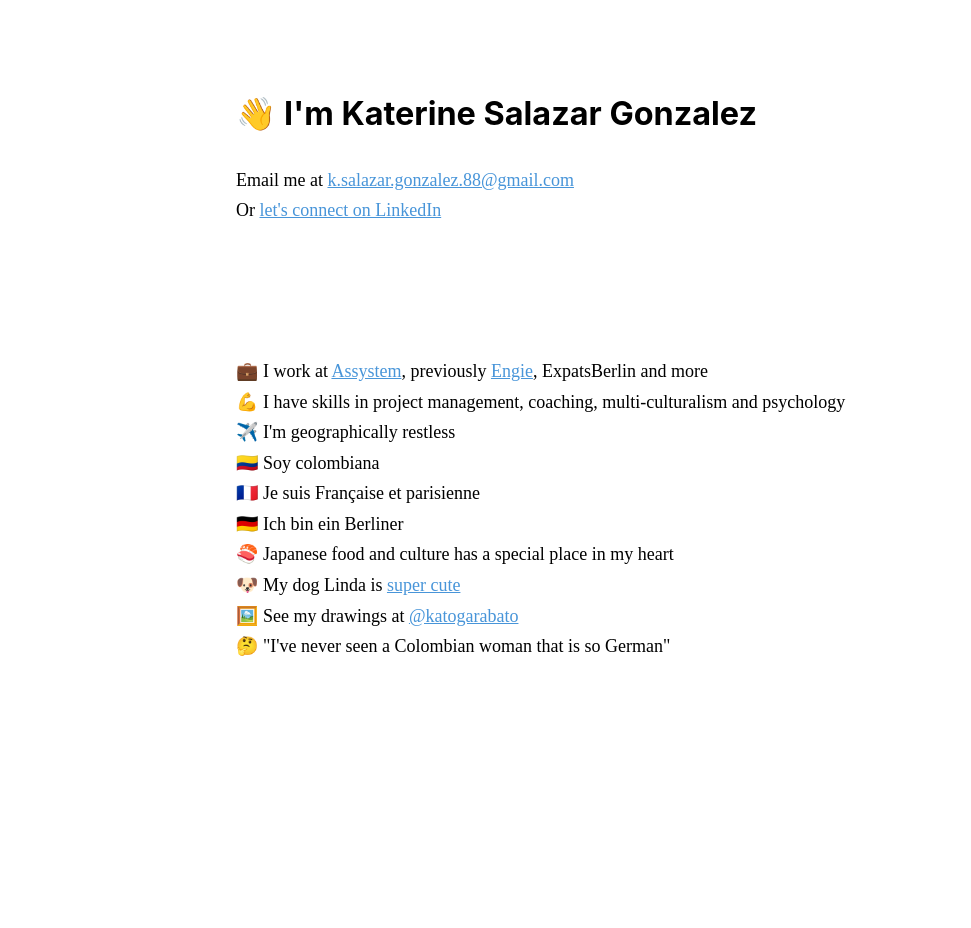
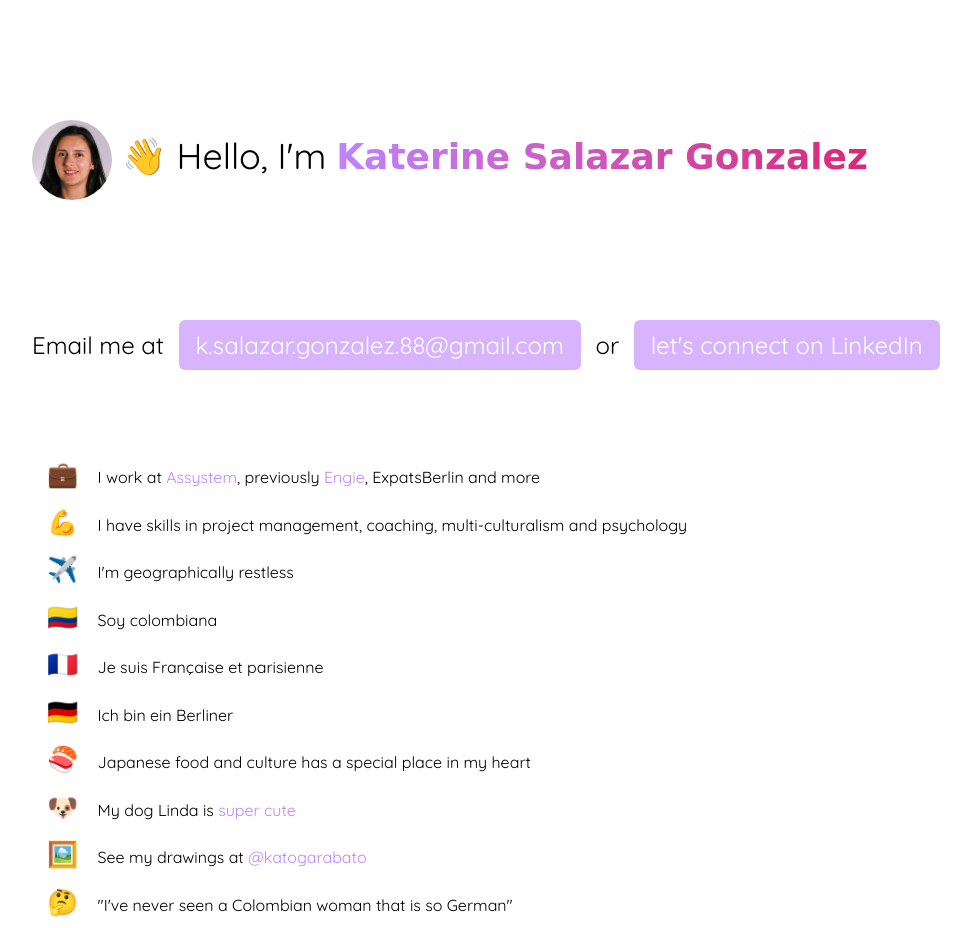
Before and after one commit to jmfayard/katerine.me, a plain HTML site: page index.html in a window 1280 px wide. Shown: the whole page, without its empty margins (8-979 px from the left). Before the commit the page ends 800 px from the top, so only its background shows below. Drawn offline with nearby package versions, Linux system fonts and the light colour scheme; a web font is replaced by a local one.

Commit message:
add tailwindcss and format document

```diff
--- a/index.html
+++ b/index.html
@@ -15,61 +15,74 @@
       sizes="16x16 32x32"
       href="https:/katerine.me/favicon.ico"
     />
-    <link href="static/css/published.css" rel="stylesheet" />
-    <link href="static/css/css.css" rel="stylesheet" />
+
+    <link rel="stylesheet" href="static/css/styles.css" />
+
+    <script src="https://cdn.tailwindcss.com"></script>
   </head>
 
-  <body class="published-wrap no-ad-size">
-    <div class="note note-detail-markdown">
-      <h2>👋 I'm Katerine Salazar Gonzalez</h2>
+  <body>
+    <div class="flex flex-col sm:p-5 md:p-10 container">
+      <div class="mb-10 py-20">
+        <h1 class="lg:text-4xl md:text-2xl xs:text-xl">
+          <img class="inline-block h-20 w-20 rounded-full ring-2 ring-white" src="images/profile.jpg" alt="">
+          👋 Hello, I'm
 
-      <p class="container">
+          <span class="calligraphy font-bold text-transparent bg-clip-text bg-gradient-to-r from-purple-400 to-pink-600"">
+            Katerine Salazar Gonzalez
+          </span>
+
+        </h1>
+      </div>
+
+      <div class="mb-20 text-2xl">
         Email me at
-        <a href="mailto:k.salazar.gonzalez.88@gmail.com" rel="nofollow"
-          >k.salazar.gonzalez.88@gmail.com</a
-        >
-        <br />
-        Or
+
+        <button class="mx-2 group relative justify-center rounded-md border border-transparent bg-purple-300 py-2 px-4 text-white hover:bg-purple-700 focus:outline-none focus:ring-2 focus:ring-purple-500 focus:ring-offset-2">
+          <a href="mailto:k.salazar.gonzalez.88@gmail.com" rel="nofollow">k.salazar.gonzalez.88@gmail.com</a>
+        </button>
+
+        or
+
+        <button class="mx-2 group relative justify-center rounded-md border border-transparent bg-purple-300 py-2 px-4 text-white hover:bg-purple-700 focus:outline-none focus:ring-2 focus:ring-purple-500 focus:ring-offset-2">
           <a
             href="https://fr.linkedin.com/in/katerine-salazar-gonzalez1"
             rel="nofollow"
             >let's connect on LinkedIn</a
           >
-      </p>
-      <!-- img src="/images/profile.jpg" class="avatar float-right" alt="Author Avatar" -->
+        </button>
+      </div>
 
-      <br class="clearfix" />
 
+
+      <div class="skills">
         <ul>
           <li>
-          💼 I work at
-          <a href="https://www.assystem.com/en/" rel="nofollow">Assystem</a>,
-          previously <a href="https://www.engie.fr/" rel="nofollow">Engie</a>,
+            <span class="icon">💼</span> I work at
+            <a href="https://www.assystem.com/en/" rel="nofollow" class="text-purple-400">Assystem</a>,
+            previously <a href="https://www.engie.fr/" rel="nofollow" class="text-purple-400">Engie</a>,
             ExpatsBerlin and more
           </li>
           <li>
-          💪 I have skills in project management, coaching, multi-culturalism
+            <span class="icon">💪</span> I have skills in project management, coaching, multi-culturalism
             and psychology
           </li>
-        <li>✈️ I'm geographically restless</li>
-        <li>🇨🇴 Soy colombiana</li>
-        <li>🇫🇷 Je suis Française et parisienne</li>
-        <li>🇩🇪 Ich bin ein Berliner</li>
-        <li>🍣 Japanese food and culture has a special place in my heart</li>
+          <li><span class="icon">✈️</span> I'm geographically restless</li>
+          <li><span class="icon">🇨🇴</span> Soy colombiana</li>
+          <li><span class="icon">🇫🇷</span> Je suis Française et parisienne</li>
+          <li><span class="icon">🇩🇪</span> Ich bin ein Berliner</li>
+          <li><span class="icon">🍣</span> Japanese food and culture has a special place in my heart</li>
           <li>
-          🐶 My dog Linda is
-          <a href="https://www.instagram.com/linda.juancho/" rel="nofollow"
-            >super cute</a
-          >
+            <span class="icon">🐶</span> My dog Linda is
+            <a href="https://www.instagram.com/linda.juancho/" rel="nofollow" class="text-purple-400">super cute</a>
           </li>
           <li>
-          🖼️ See my drawings at
-          <a href="https://www.instagram.com/katogarabato" rel="nofollow"
-            >@katogarabato</a
-          >
+            <span class="icon">🖼️</span> See my drawings at
+            <a href="https://www.instagram.com/katogarabato" rel="nofollow" class="text-purple-400">@katogarabato</a>
           </li>
-        <li>🤔 "I've never seen a Colombian woman that is so German"</li>
+          <li><span class="icon">🤔</span> "I've never seen a Colombian woman that is so German"</li>
         </ul>
+      </div>
     </div>
   </body>
 </html>
--- a/static/css/css.css
+++ /dev/null
@@ -1,57 +0,0 @@
-
-/* cyrillic-ext */
-@font-face {
-  font-family: 'Noto Serif';
-  font-style: normal;
-  font-weight: 400;
-  src: url(https://fonts.gstatic.com/s/notoserif/v21/ga6Iaw1J5X9T9RW6j9bNfFoWaDq8fMVxMw.woff2) format('woff2');
-  unicode-range: U+0460-052F, U+1C80-1C88, U+20B4, U+2DE0-2DFF, U+A640-A69F, U+FE2E-FE2F;
-}
-/* cyrillic */
-@font-face {
-  font-family: 'Noto Serif';
-  font-style: normal;
-  font-weight: 400;
-  src: url(https://fonts.gstatic.com/s/notoserif/v21/ga6Iaw1J5X9T9RW6j9bNfFMWaDq8fMVxMw.woff2) format('woff2');
-  unicode-range: U+0301, U+0400-045F, U+0490-0491, U+04B0-04B1, U+2116;
-}
-/* greek-ext */
-@font-face {
-  font-family: 'Noto Serif';
-  font-style: normal;
-  font-weight: 400;
-  src: url(https://fonts.gstatic.com/s/notoserif/v21/ga6Iaw1J5X9T9RW6j9bNfFsWaDq8fMVxMw.woff2) format('woff2');
-  unicode-range: U+1F00-1FFF;
-}
-/* greek */
-@font-face {
-  font-family: 'Noto Serif';
-  font-style: normal;
-  font-weight: 400;
-  src: url(https://fonts.gstatic.com/s/notoserif/v21/ga6Iaw1J5X9T9RW6j9bNfFQWaDq8fMVxMw.woff2) format('woff2');
-  unicode-range: U+0370-03FF;
-}
-/* vietnamese */
-@font-face {
-  font-family: 'Noto Serif';
-  font-style: normal;
-  font-weight: 400;
-  src: url(https://fonts.gstatic.com/s/notoserif/v21/ga6Iaw1J5X9T9RW6j9bNfFgWaDq8fMVxMw.woff2) format('woff2');
-  unicode-range: U+0102-0103, U+0110-0111, U+0128-0129, U+0168-0169, U+01A0-01A1, U+01AF-01B0, U+1EA0-1EF9, U+20AB;
-}
-/* latin-ext */
-@font-face {
-  font-family: 'Noto Serif';
-  font-style: normal;
-  font-weight: 400;
-  src: url(https://fonts.gstatic.com/s/notoserif/v21/ga6Iaw1J5X9T9RW6j9bNfFkWaDq8fMVxMw.woff2) format('woff2');
-  unicode-range: U+0100-024F, U+0259, U+1E00-1EFF, U+2020, U+20A0-20AB, U+20AD-20CF, U+2113, U+2C60-2C7F, U+A720-A7FF;
-}
-/* latin */
-@font-face {
-  font-family: 'Noto Serif';
-  font-style: normal;
-  font-weight: 400;
-  src: url(https://fonts.gstatic.com/s/notoserif/v21/ga6Iaw1J5X9T9RW6j9bNfFcWaDq8fMU.woff2) format('woff2');
-  unicode-range: U+0000-00FF, U+0131, U+0152-0153, U+02BB-02BC, U+02C6, U+02DA, U+02DC, U+2000-206F, U+2074, U+20AC, U+2122, U+2191, U+2193, U+2212, U+2215, U+FEFF, U+FFFD;
-}
--- a/static/css/published.css
+++ /dev/null
@@ -1,87 +0,0 @@
-@charset "UTF-8";
-/* CSS compiled from SCSS - Do not edit .css directly.  Styles © Simperium  */
-html { font-family: -apple-system,BlinkMacSystemFont,"Segoe UI",Roboto,Oxygen-Sans,Ubuntu,Cantarell,"Helvetica Neue",sans-serif; }
-
-ul {
-  list-style-type: none;
-}
-
-.avatar {
-  border: #616870;
-  border-radius: 20px;
-}
-
-.container {
-  width: 100%;
-  height: 7rem;
-}
-
-.clearfix {
-  overflow: auto;
-  clear:right;
-}
-img.avatar {
-  width: 150px;
-  height: 150px;
-}
-
-.float-right {
-  float: right;
-  background-color: red;
-  margin: 0 0 0.5rem 0.5rem
-
-}
-
-.published-wrap { margin: 0 auto; }
-.published-wrap.ad-size { max-width: 971px; }
-.published-wrap.no-ad-size { max-width: 832px; }
-.published-wrap img { max-width: 100%; height: auto; }
-
-.logo { background: url(/img/logo.png) no-repeat left top; background-size: 18px; padding: 0px 0 9px 25px; margin: -9px 0; }
-@media print, (-o-min-device-pixel-ratio: 5 / 4), (-webkit-min-device-pixel-ratio: 1.25), (min-resolution: 120dpi), (min-width: 600px) { .logo { background: url(/img/logo@2x.png) no-repeat left top; background-size: 18px; } }
-
-.wrapper { position: relative; }
-
-.note { position: relative; padding: 40px 20px; font-size: 18px; line-height: 1.6em; min-height: 440px; }
-.ad-size .note { margin-left: 139px; }
-.note .tab { width: 2em; display: inline-block; }
-@media print { .note { /* make sure background graphics get printed */ }
-  .note li.checklist-item span { -webkit-print-color-adjust: exact !important; /* Chrome, Safari */ color-adjust: exact !important; /*Firefox*/ } }
-
-#published_footer { position: static; margin-top: 16px; padding-bottom: 15px; text-align: center; }
-#published_footer .footer-copyright { width: 100%; margin: 0 auto 10px; text-align: center; float: none; }
-#published_footer li { float: none; display: inline-block; }
-#published_footer .first-footer-link { clear: both; }
-
-.note-detail-markdown { user-select: auto; font-family: 'Noto Serif', serif; font-size: 18px; line-height: 1.7; word-wrap: break-word; }
-.note-detail-markdown h1, .note-detail-markdown h2, .note-detail-markdown h3, .note-detail-markdown h4, .note-detail-markdown h5, .note-detail-markdown h6, .note-detail-markdown #title { line-height: 1.15; font-family: -apple-system,BlinkMacSystemFont,"Segoe UI",Roboto,Oxygen-Sans,Ubuntu,Cantarell,"Helvetica Neue",sans-serif; margin: 1.7em 0 1em 0; }
-.note-detail-markdown h1, .note-detail-markdown #title { font-size: 2.2em; }
-.note-detail-markdown h1:first-of-type, .note-detail-markdown #title:first-of-type { margin-top: 0; }
-.note-detail-markdown h2 { font-size: 1.8em; }
-.note-detail-markdown h3 { font-size: 1.4em; }
-.note-detail-markdown h4 { font-size: 1.2em; }
-.note-detail-markdown h5, .note-detail-markdown h6 { font-size: 1em; text-transform: uppercase; }
-.note-detail-markdown #title { margin-bottom: 0.5em; font-weight: bold; }
-.note-detail-markdown p, .note-detail-markdown ul, .note-detail-markdown ol, .note-detail-markdown blockquote, .note-detail-markdown pre, .note-detail-markdown table, .note-detail-markdown img { margin-bottom: 1.7em; box-sizing: border-box; }
-.note-detail-markdown a { color: #4895d9; }
-.note-detail-markdown hr { border: 0; margin: 3.4em 0; color: #4895d9; height: 1em; }
-.note-detail-markdown hr:before { content: '...'; display: block; width: 100%; letter-spacing: 2em; text-indent: 2em; z-index: 1; line-height: .5; text-align: center; }
-.note-detail-markdown blockquote { font-style: italic; border-left: 4px solid currentColor; margin-left: 0; padding-left: 1.7em; }
-.note-detail-markdown code { font-size: 85%; background: #f1f2f3; border-radius: 3px; background: #f6f7f8; overflow-x: auto; display: inline; }
-.note-detail-markdown p code { display: inline; padding: 4px; color: #616870; }
-.note-detail-markdown pre { padding: 1em; border-radius: 3px; background: #f6f7f8; }
-.note-detail-markdown pre code { color: #616870; background: transparent; display: block; padding: 1em; }
-.note-detail-markdown table { border-collapse: collapse; border-spacing: 0; display: block; width: 100%; }
-.note-detail-markdown table tr:nth-child(2n) { background-color: #f6f7f8; }
-.note-detail-markdown table th, .note-detail-markdown table td { border: 1px solid #c0c4c8; padding: 6px 13px; }
-.note-detail-markdown table th { font-weight: 600; }
-.note-detail-markdown > ul { /* outer-most lists align to the left of the page */ margin-left: -40px; /* align the text with normal (non-checklist) lists; 28px is the size of the left padding */ }
-.note-detail-markdown > ul > li.checklist-item { margin-left: -28px; }
-.note-detail-markdown ul ul, .note-detail-markdown li p { /* remove padding from blocks within list items */ margin-bottom: 0; }
-.note-detail-markdown li p:last-child { margin-bottom: 1.7em; }
-.note-detail-markdown li.checklist-item { list-style: none; margin-left: 0; }
-.note-detail-markdown span.task-list-item-unchecked { background-image: url(/img/circle.svg); background-repeat: no-repeat; background-position: left center; background-size: 24px; padding-left: 28px; }
-.note-detail-markdown span.task-list-item-checked { background-image: url(/img/checkmark.svg); background-repeat: no-repeat; background-position: left center; background-size: 24px; padding-left: 28px; }
-@media only screen and (max-width: 480px) { .note-detail-markdown { font-size: 16px; }
-  .note-detail-markdown h1, .note-detail-markdown h2, .note-detail-markdown h3, .note-detail-markdown h4, .note-detail-markdown h5, .note-detail-markdown h6, .note-detail-markdown #title { margin: 1.19em 0 0.7em 0; }
-  .note-detail-markdown #title { margin-bottom: 0; } }
--- /dev/null
+++ b/static/css/styles.css
@@ -0,0 +1,24 @@
+@import url('https://fonts.googleapis.com/css2?family=Quicksand:wght@300;400;600&family=Shadows+Into+Light+Two&display=swap');
+
+* {
+    font-family: 'Quicksand', sans-serif;
+}
+
+.calligraphy {
+    font-family: 'Shadows Into Light Two', cursive;
+}
+
+.skills ul li {
+    padding: 5px 0;
+    margin-left: 15px;
+}
+
+.skills ul li .icon {
+    font-size: 25px;
+    margin-right: 15px;
+}
+
+.container {
+    max-width: 800px;
+    margin: 0 auto;
+}
```
Also changed, not shown: 1 other file. Lines whose indentation alone changed are shown as unchanged.
